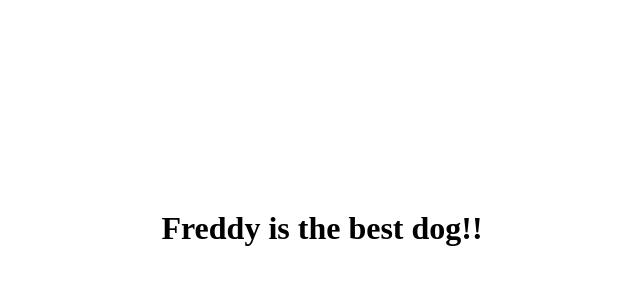
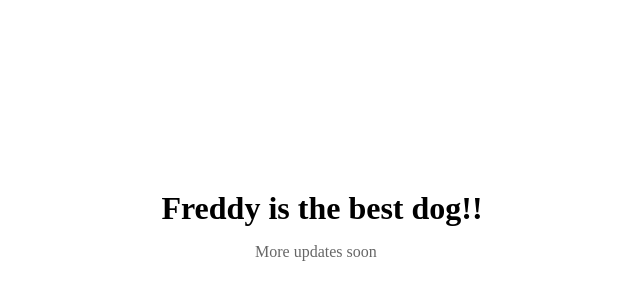
Before and after one commit to Inthenew/FreddyLabs, a plain HTML site: page index.html in a window 1280 px wide. Shown: the part 174-474 px from the top of the page, without its empty margins (318-958 px from the left). Drawn offline with Linux system fonts and the light colour scheme.

Commit message:
Message
Added a "More updates soon" message

```diff
--- a/index.html
+++ b/index.html
@@ -1,17 +1,30 @@
 <!DOCTYPE html>
 <html>
   <head>
+    <meta name="viewport" content="width=device-width, initial-scale=1.0">
     <title>FreddyBOT</title>
     <style>
-      h1 {
+      #_freddyIsTheBestDog_ {
         position: absolute;
-        transform: translate(-50%, -100%);
-        left: 50%;
-        top: 50%;
+    transform: translate(-50%, -50%);
+    left: 50%;
+    top: 50%;
+    text-align: center;
       }
+
+      p {
+         width: fit-content;
+    margin-left: 50%;
+    transform: translate(-55%, -32%);
+    color: rgba(0,0,0,.6);
+      }
+
     </style>
   </head>
   <body>
+<div id="_freddyIsTheBestDog_">
     <h1>Freddy is the best dog!!</h1>
-  </body>
+<p>More updates soon</p>
+</div>
+</body>
 </html>
```
